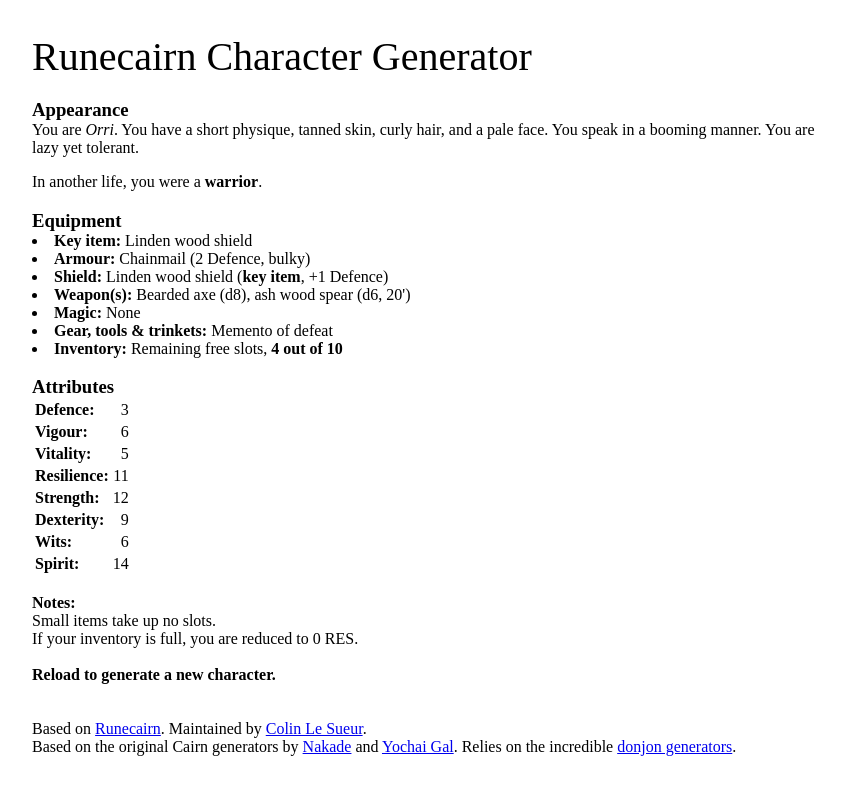
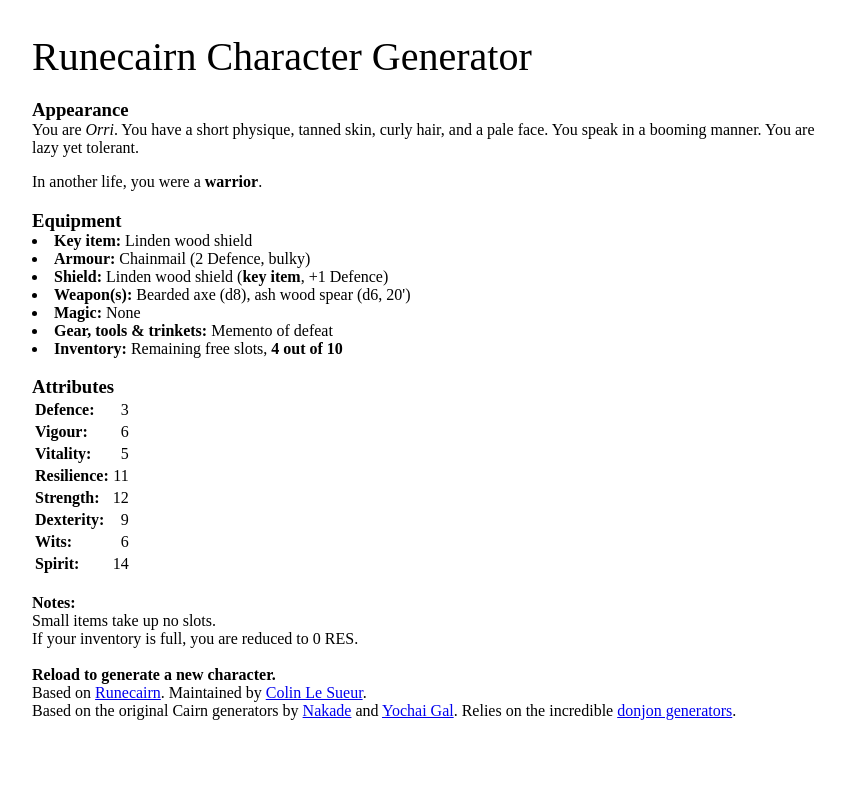
Before and after one commit to byodinsbeardrpg/byodinsbeardrpg.github.io, a Jekyll site: the page generator/index.html, which Jekyll copies as it is, in a window 1280 px wide. Shown: the top 795 px of the page, without its empty margins (208-1053 px from the left). Built offline with Jekyll 4.4.1, drawn with Linux system fonts in a browser that asks for light colours; some web fonts are replaced.

Commit message:
Update index.html

```diff
--- a/generator/index.html
+++ b/generator/index.html
@@ -5,22 +5,6 @@
     <meta name="viewport" content="width=device-width, initial-scale=1">
     <title>Runecairn Character Generator</title>
     <h2>Runecairn Character Generator</h2>
-    <link rel="apple-touch-icon" sizes="57x57" href="/favicons/apple-icon-57x57.png">
-    <link rel="apple-touch-icon" sizes="60x60" href="/favicons/apple-icon-60x60.png">
-    <link rel="apple-touch-icon" sizes="72x72" href="/favicons/apple-icon-72x72.png">
-    <link rel="apple-touch-icon" sizes="76x76" href="/favicons/apple-icon-76x76.png">
-    <link rel="apple-touch-icon" sizes="114x114" href="/favicons/apple-icon-114x114.png">
-    <link rel="apple-touch-icon" sizes="120x120" href="/favicons/apple-icon-120x120.png">
-    <link rel="apple-touch-icon" sizes="144x144" href="/favicons/apple-icon-144x144.png">
-    <link rel="apple-touch-icon" sizes="152x152" href="/favicons/apple-icon-152x152.png">
-    <link rel="apple-touch-icon" sizes="180x180" href="/favicons/apple-icon-180x180.png">
-    <link rel="icon" type="image/png" sizes="192x192"  href="/favicons/android-icon-192x192.png">
-    <link rel="icon" type="image/png" sizes="32x32" href="/favicons/favicon-32x32.png">
-    <link rel="icon" type="image/png" sizes="96x96" href="/favicons/favicon-96x96.png">
-    <link rel="icon" type="image/png" sizes="16x16" href="/favicons/favicon-16x16.png">
-    <link rel="manifest" href="/favicons/manifest.json">
-    <meta name="msapplication-TileColor" content="#ffffff">
-    <meta name="msapplication-TileImage" content="/favicons/ms-icon-144x144.png">
     <meta name="theme-color" content="#ffffff">
   </head>
   <body>
@@ -28,9 +12,9 @@
       a:active {color: #2a9c56}
       a:visited {color: #1a7a3f}
       a:hover {color: #32b865}
-	  h2 {margin-bottom: 0em; font-family: BlackBeard; font-size: 250%; font-weight: 400}
-      h3 {margin-bottom: 0em; font-weight: 700; font-family: Futura PT}
-      body {width: 800px; margin: auto; font-family: Minion Pro Display; font-weight: 400; font-size: 100%}
+	  h2 {margin-bottom: 0em; font-family: BlackBeard,black-beard; font-size: 250%; font-weight: 400}
+      h3 {margin-bottom: 0em; font-weight: 700; font-family: Futura PT,futura-pt}
+      body {width: 800px; margin: auto; font-family: Minion Pro Display,minion-pro-display; font-weight: 400; font-size: 100%}
     </style>
      <script type="text/javascript" src="js/generator.js"></script>
     <script type="text/javascript" src="js/runecairn_data.js"></script>
@@ -38,7 +22,7 @@
       <h3>Appearance</h3>
 	  <span id="character"></span>
       <h3>Attributes</h3>
-      <table style="text-size-adjust: none;">
+      <table>
         <tr align="left"><th>Defence: </th><td align="right" id="defTotal"></td></tr>
         <tr align="left"><th>Vigour: </th><td align="right" id="vig"></td></tr>
         <tr align="left"><th>Vitality: </th><td align="right" id="vit"></td></tr>
@@ -54,7 +38,6 @@
     <script type="text/javascript" src="js/main.js"></script>
   </body>
 <br><b>Reload to generate a new character.</b>
-<br></br>
 <br>
 Based on <a href="https://runecairn.byodinsbeardrpg.com">Runecairn</a>. Maintained by <a href="https://byodinsbeardrpg.com">Colin Le Sueur</a>.
 <br>Based on the original Cairn generators by <a href="https://nakade.itch.io">Nakade</a> and <a href="https://newschoolrevolution.com">Yochai Gal</a>. Relies on the incredible <a href="https://donjon.bin.sh/code/random">donjon generators</a>.
```
